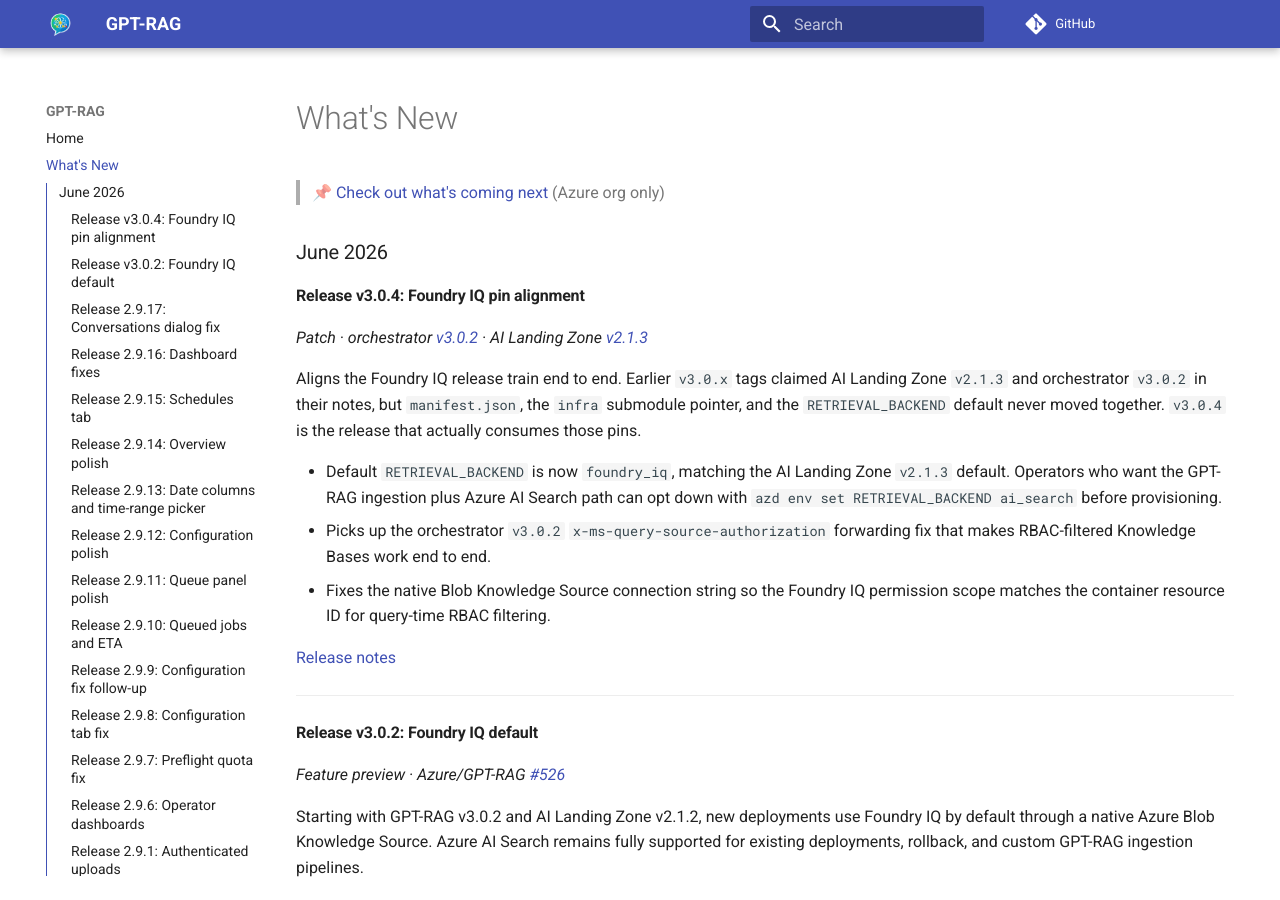
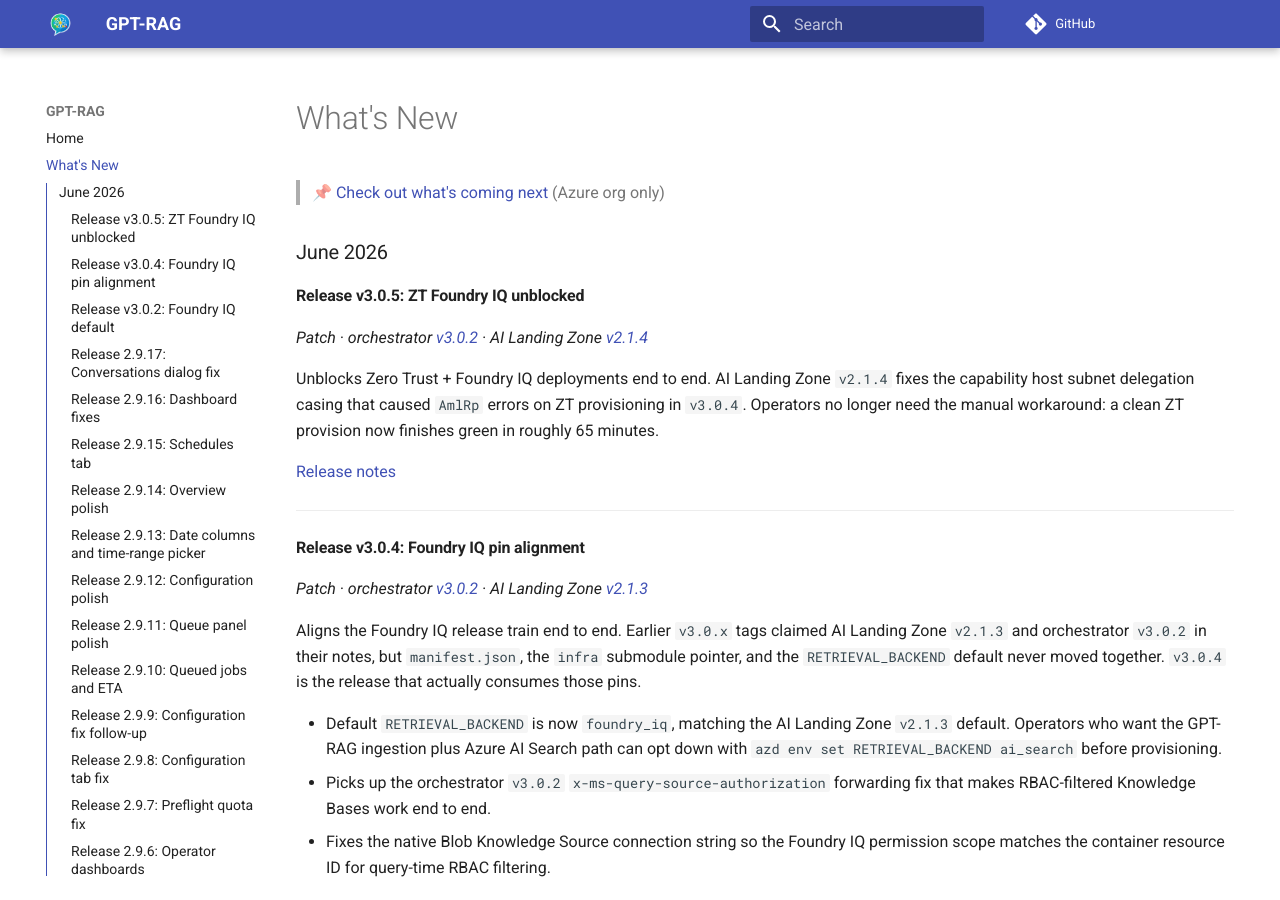
Before and after one commit to Azure/GPT-RAG, an MkDocs documentation site: the page built from docs/whatisnew.md, in a window 1280 px wide and 900 px high. Built offline with MkDocs 1.6.1 and Material for MkDocs 9.7.7, drawn with Linux system fonts in a browser that asks for light colours; comment, search, counter and statistics services are not loaded.

Commit message:
docs: add v3.0.5 whatisnew entry (ZT Foundry IQ unblocked)
AILZ v2.1.4 fixes capability host subnet delegation casing, unblocking ZT + Foundry IQ end to end.

Co-authored-by: Steve <steve@samantha.local>

```diff
--- a/docs/whatisnew.md
+++ b/docs/whatisnew.md
@@ -1,6 +1,15 @@
 > 📌 [Check out what's coming next](https://github.com/orgs/Azure/projects/536/views/6)  (Azure org only)
 
 ### June 2026
+
+#### Release v3.0.5: ZT Foundry IQ unblocked
+*Patch · orchestrator [v3.0.2](https://github.com/Azure/gpt-rag-orchestrator/releases/tag/v3.0.2) · AI Landing Zone [v2.1.4](https://github.com/Azure/bicep-ptn-aiml-landing-zone/releases/tag/v2.1.4)*
+
+Unblocks Zero Trust + Foundry IQ deployments end to end. AI Landing Zone `v2.1.4` fixes the capability host subnet delegation casing that caused `AmlRp` errors on ZT provisioning in `v3.0.4`. Operators no longer need the manual workaround: a clean ZT provision now finishes green in roughly 65 minutes.
+
+[Release notes](https://github.com/Azure/GPT-RAG/releases/tag/v3.0.5)
+
+---
 
 #### Release v3.0.4: Foundry IQ pin alignment
 *Patch · orchestrator [v3.0.2](https://github.com/Azure/gpt-rag-orchestrator/releases/tag/v3.0.2) · AI Landing Zone [v2.1.3](https://github.com/Azure/bicep-ptn-aiml-landing-zone/releases/tag/v2.1.3)*
```
